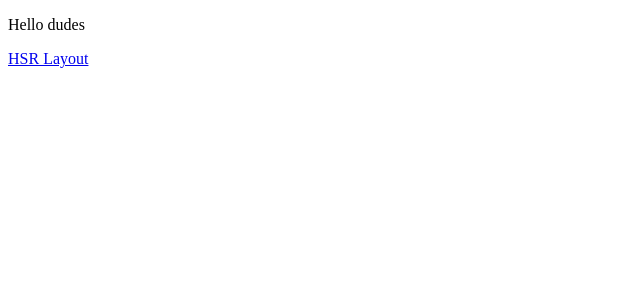
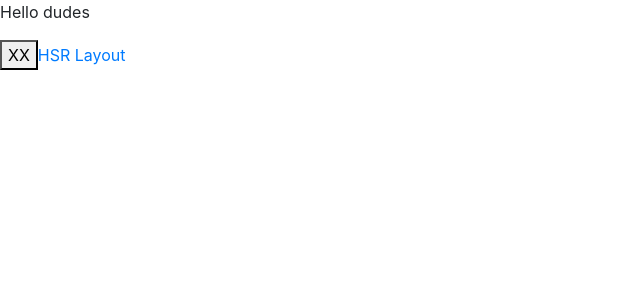
Before and after one commit to rahulsai1999/next-first-app, a Next.js app: page / in a window 1280 px wide. Shown: the top 300 px of the page, without its empty margins (0-640 px from the left). Built offline with nearby package versions, Linux system fonts and the light colour scheme.

Commit message:
bootstrap-header component added

```diff
--- /dev/null
+++ b/components/header.js
@@ -0,0 +1,15 @@
+import Head from 'next/head'
+
+function Header() {
+  return (
+    <div>
+      <Head>
+        <title>Next-App</title>
+        <link rel='stylesheet' href='https://cdnjs.cloudflare.com/ajax/libs/twitter-bootstrap/4.3.1/css/bootstrap.min.css'/>
+        <meta name="viewport" content="initial-scale=1.0, width=device-width" />
+      </Head>
+    </div>
+  )
+}
+
+export default Header
--- a/pages/index.js
+++ b/pages/index.js
@@ -1,8 +1,11 @@
+import Header from '../components/header'
 export default function Blog(){
     return(
         <div>
-        <p>Hello dudes</p>
-        <a href="/post/hsr-layout">HSR Layout</a>
+            <Header/>
+            <p>Hello dudes</p>
+            <button>XX</button>
+            <a href="/post/hsr-layout">HSR Layout</a>
         </div>
     )
 }
```
